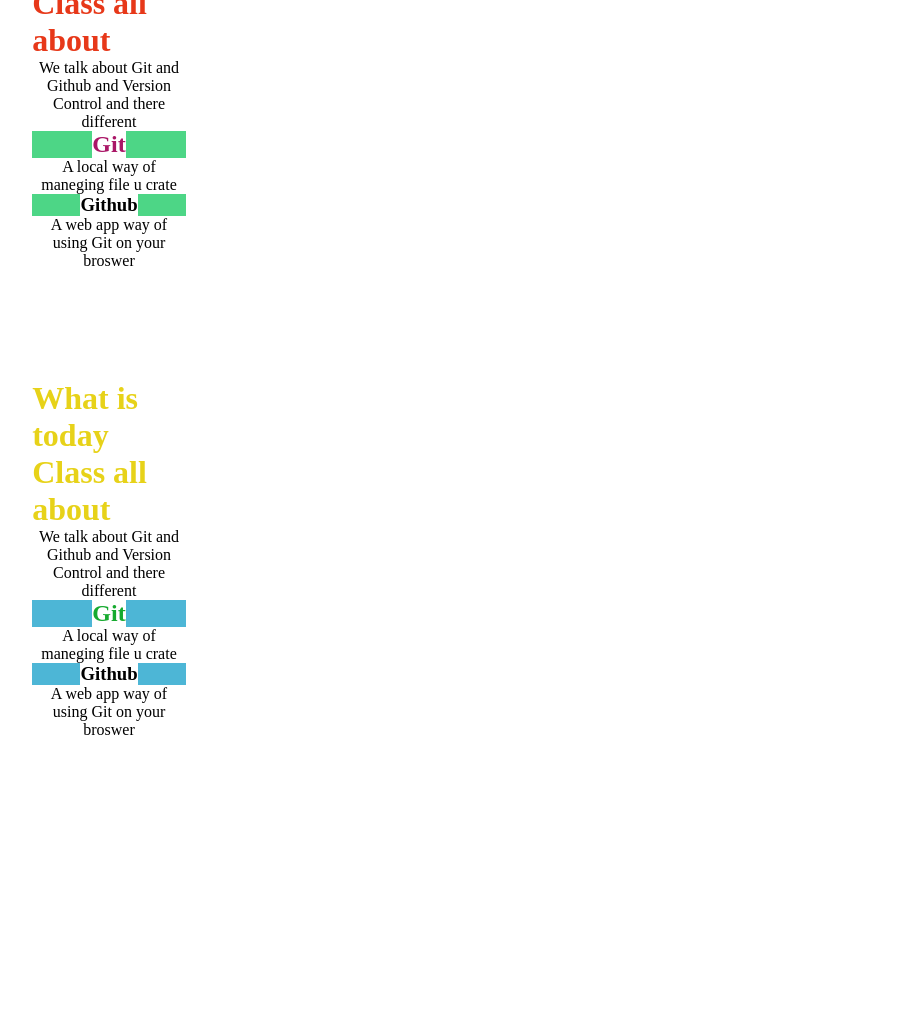
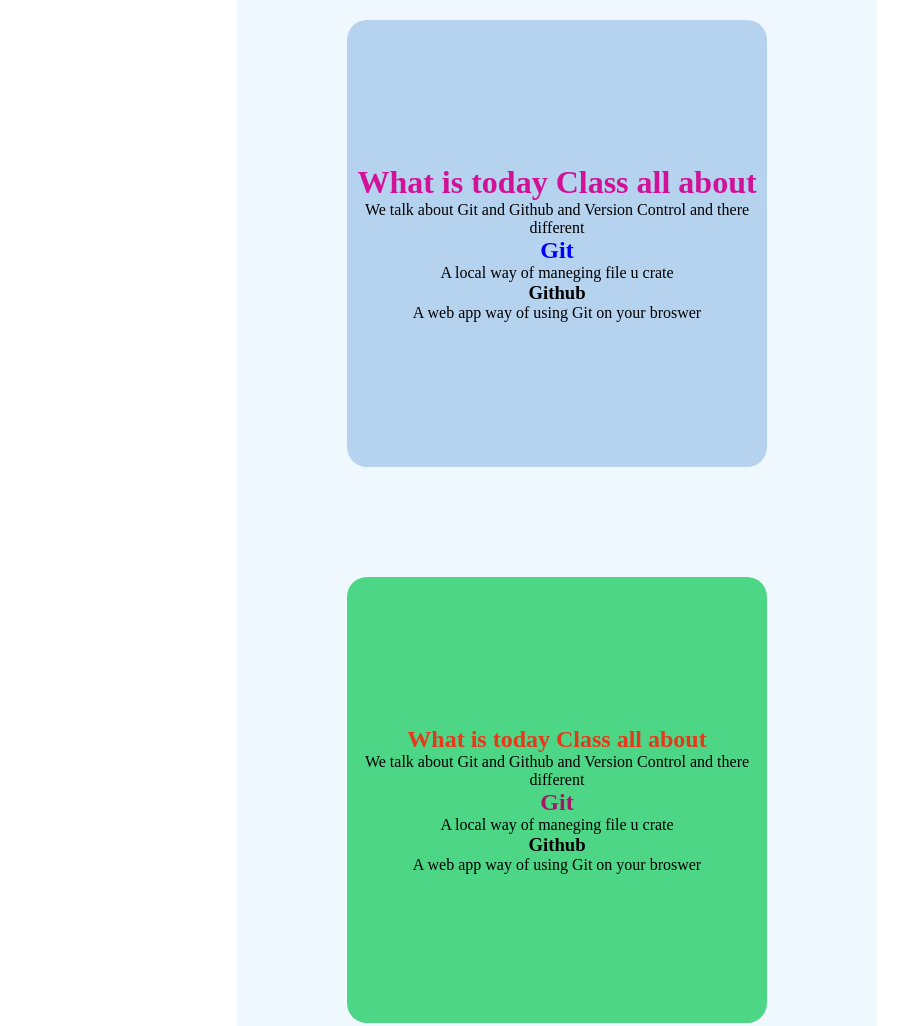
Before and after one commit to charlesraphael63-crypto/Github-3, a website: page index.html in a window 1280 px wide. Shown: the top 1026 px of the page, without its empty margins (83-991 px from the left). Before the commit the page ends 800 px from the top, so only its background shows below. Drawn offline with Linux system fonts and the light colour scheme.

Commit message:
i edited body

```diff
--- a/index.html
+++ b/index.html
@@ -7,6 +7,7 @@
     <link rel="stylesheet" href="styles.css">
 </head>
 <body>
+    <main>
     <div>
         <h1>What is today Class all about</h1>
         <p>We talk about Git and Github and Version Control and there different</p>
@@ -16,14 +17,14 @@
         <p>A web app way of using Git on your broswer</p>
     </div>
 
-    <main>
+    <section>
         <h1>What is today Class all about</h1>
         <p>We talk about Git and Github and Version Control and there different</p>
         <h2>Git</h2>
         <p>A local way of maneging file u crate</p>
         <h3>Github</h3>
         <p>A web app way of using Git on your broswer</p>
-    </main>
+    </section>
 
     <footer>
          <h1>What is today Class all about</h1>
@@ -33,5 +34,6 @@
         <h3>Github</h3>
         <p>A web app way of using Git on your broswer</p>
     </footer>
+    </main>
 </body>
 </html>
--- a/styles.css
+++ b/styles.css
@@ -2,12 +2,21 @@
     margin: 0;
     padding: 0;
     box-sizing: border-box;
-    background-color: white;
 }
 
 body {
-    width: 30%;
-    height: 10vh;
+    background-color: white;
+    display: flex;
+    flex-direction: column;
+    justify-content: center;
+    align-items: center;
+
+}
+main {
+    padding: 20px;
+    width: 50%;
+    height: 200vh;
+    background-color: aliceblue;
     display: flex;
     flex-direction: column;
     gap: 10px;
@@ -15,10 +24,9 @@ body {
     align-items: center;
 }
 div {
-    margin-top: 100px;
     background-color: rgb(181, 210, 238);
-    width: 40%;
-    height: 70vh;
+    width: 70%;
+    height: 100vh;
     display: flex;
     flex-direction: column;
     justify-content: center;
@@ -36,11 +44,11 @@ h2 {
     color: blue;
 }
 
-main {
+section {
         margin-top: 100px;
         background-color: rgb(77, 214, 134);
-        width: 40%;
-        height: 70vh;
+        width: 70%;
+        height: 100vh;
         display: flex;
         flex-direction: column;
         justify-content: center;
@@ -59,10 +67,10 @@ main {
 }
 
 footer {
-            margin-top: 100px;
+        margin-top: 100px;
         background-color: rgb(77, 182, 214);
-        width: 40%;
-        height: 70vh;
+        width: 70%;
+        height: 100vh;
         display: flex;
         flex-direction: column;
         justify-content: center;
```
